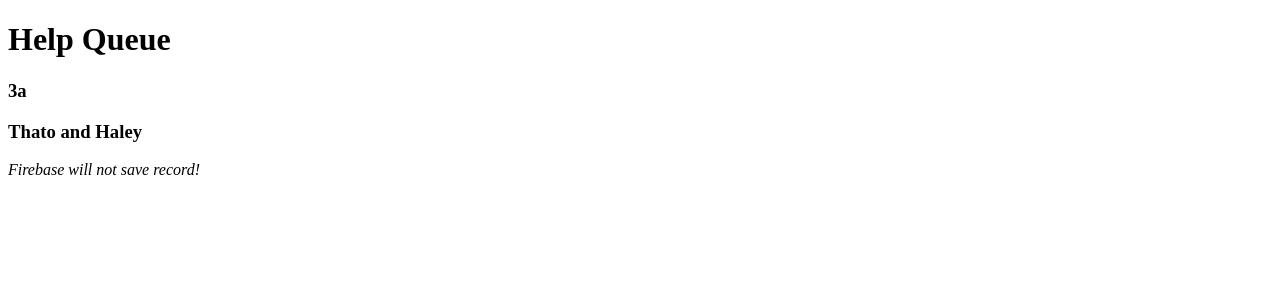
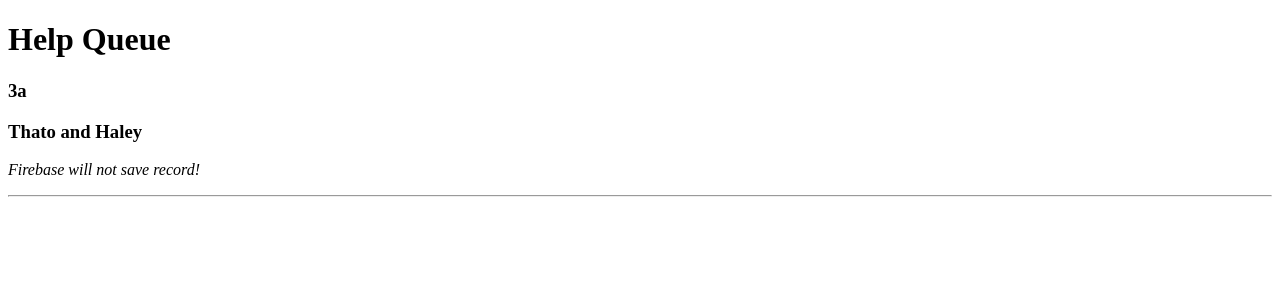
Before and after one commit to jturello/react-help-queue, a React app: page / in a window 1280 px wide. Shown: the top 300 px of the page. Built offline with nearby package versions, Linux system fonts and the light colour scheme.

Commit message:
add root App component

```diff
--- /dev/null
+++ b/src/components/App.jsx
@@ -0,0 +1,15 @@
+import React from 'react';
+
+function App() {
+  return(
+    <div>
+      <h1>Help Queue</h1>
+      <h3>3a</h3>
+      <h3>Thato and Haley</h3>
+      <p><em>Firebase will not save record!</em></p>
+      <hr/>
+    </div>
+  );
+}
+
+export default App;
--- a/src/index.jsx
+++ b/src/index.jsx
@@ -1,12 +1,8 @@
 import React from 'react';
 import ReactDOM from 'react-dom';
+import App from './components/App';
 
 ReactDOM.render(
-  <div>
-    <h1>Help Queue</h1>
-    <h3>3a</h3>
-    <h3>Thato and Haley</h3>
-    <p><em>Firebase will not save record!</em></p>
-  </div>,
+  <App/>,
   document.getElementById('react-app-root')
 );
```
